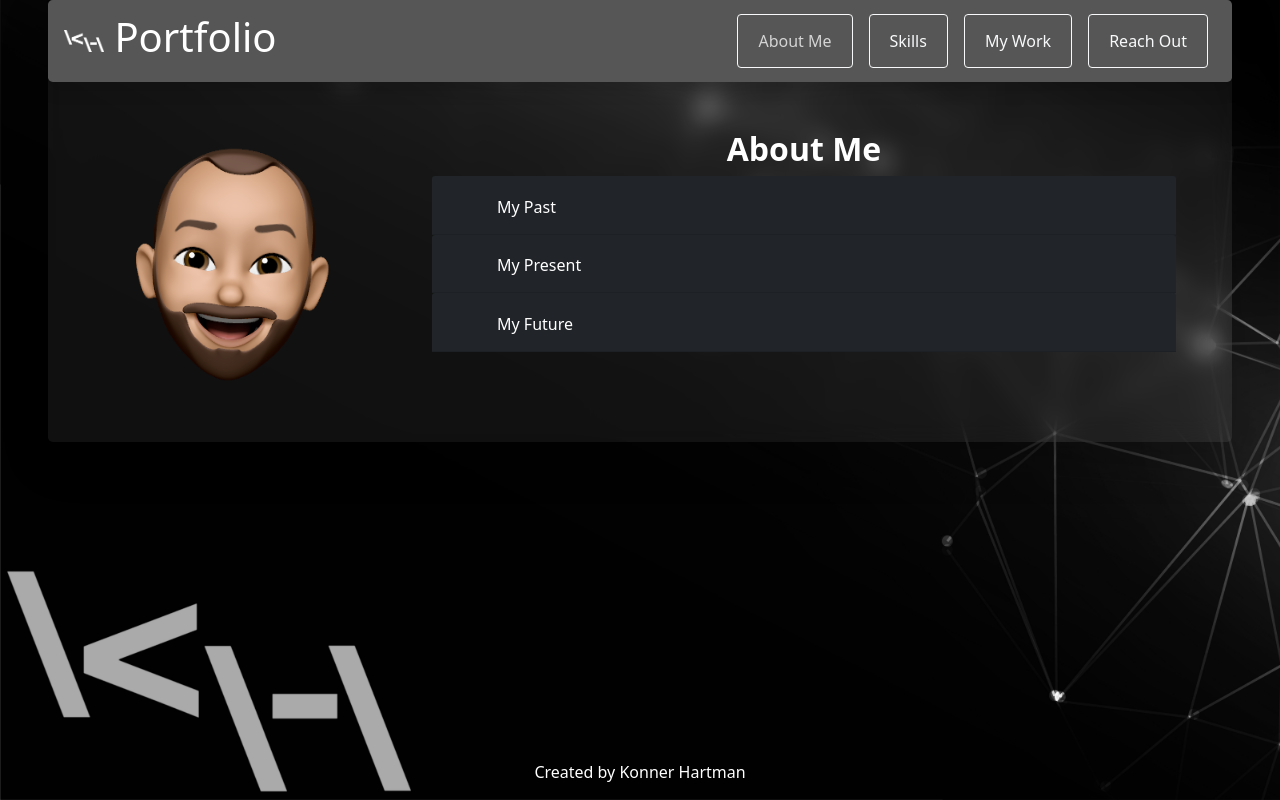
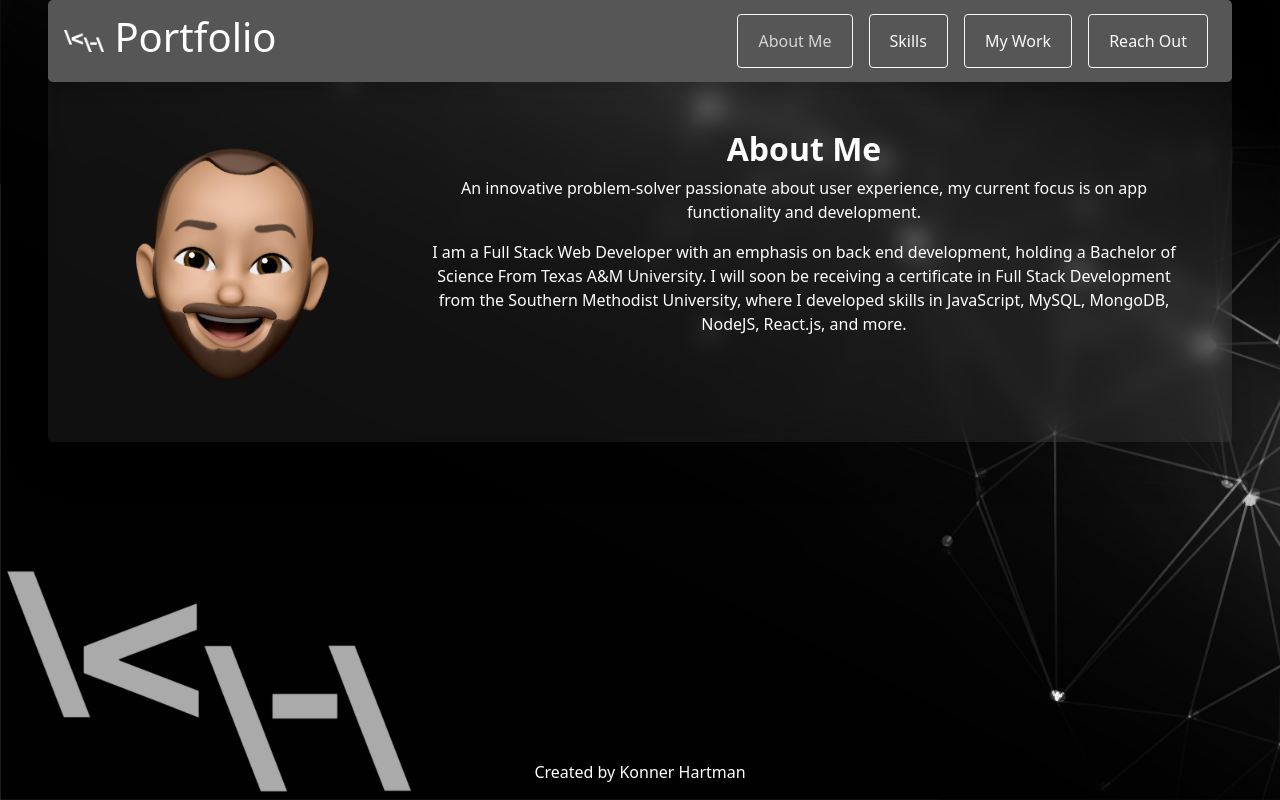
Before and after one commit to konnerhartman/Portfolio-React, a React (Create React App) app: page / in a window 1280 px wide. Both pictures are taken after a click on the button "About Me". Built offline with nearby package versions, Linux system fonts and the light colour scheme.

Commit message:
added home page animation and updated about me section

```diff
--- a/src/components/pages/About.js
+++ b/src/components/pages/About.js
@@ -15,9 +15,14 @@ export default function About() {
             <div className="col-lg-4">
                 <img className="d-none d-sm-block d-sm-none d-md-block d-md-none d-lg-block img-fluid" src={smileEmoji} alt="Emoji of Konner smiling."/>
             </div>
-            <div className="col-lg-8 accordion my-5" id="accordionExample">
-                <h2 className="text-center fw-bold">About Me</h2>
+            <div className="text-center col-lg-8 my-5">
+                <h2 className="fw-bold">About Me</h2>
                 <div>
+                    <p>An innovative problem-solver passionate about user experience, my current focus is on app functionality and development.</p>
+
+                    <p>I am a Full Stack Web Developer with an emphasis on back end development, holding a Bachelor of Science From Texas A&M University. I will soon be receiving a certificate in Full Stack Development from the Southern Methodist University, where I developed skills in JavaScript, MySQL, MongoDB, NodeJS, React.js, and more.</p>
+                </div>
+                {/* <div>
                     <div className="card-header bg-dark" id="headingOne">
                         <h2 className="mb-0">
                         <button className="btn btn-link collapsed text-white text-decoration-none px-5" type="button" data-toggle="collapse" data-target="#collapseOne" aria-expanded="false" aria-controls="collapseOne">
@@ -72,7 +77,7 @@ export default function About() {
                             <p>Thanks for making it this far! Check out some of my other links above.</p>
                         </div>
                     </div>
-                </div>
+                </div> */}
             </div>
         </div>
     </div>
```
